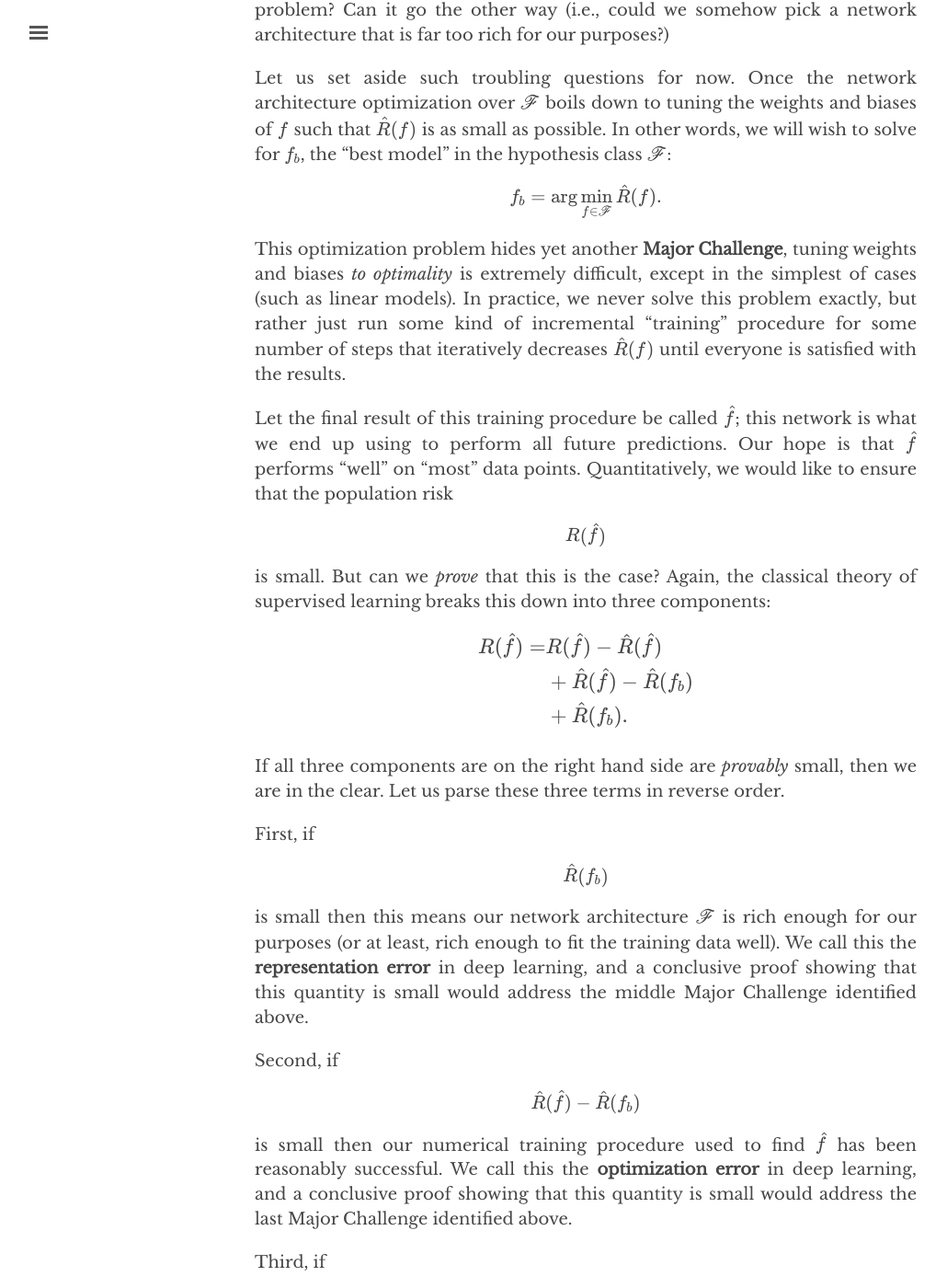
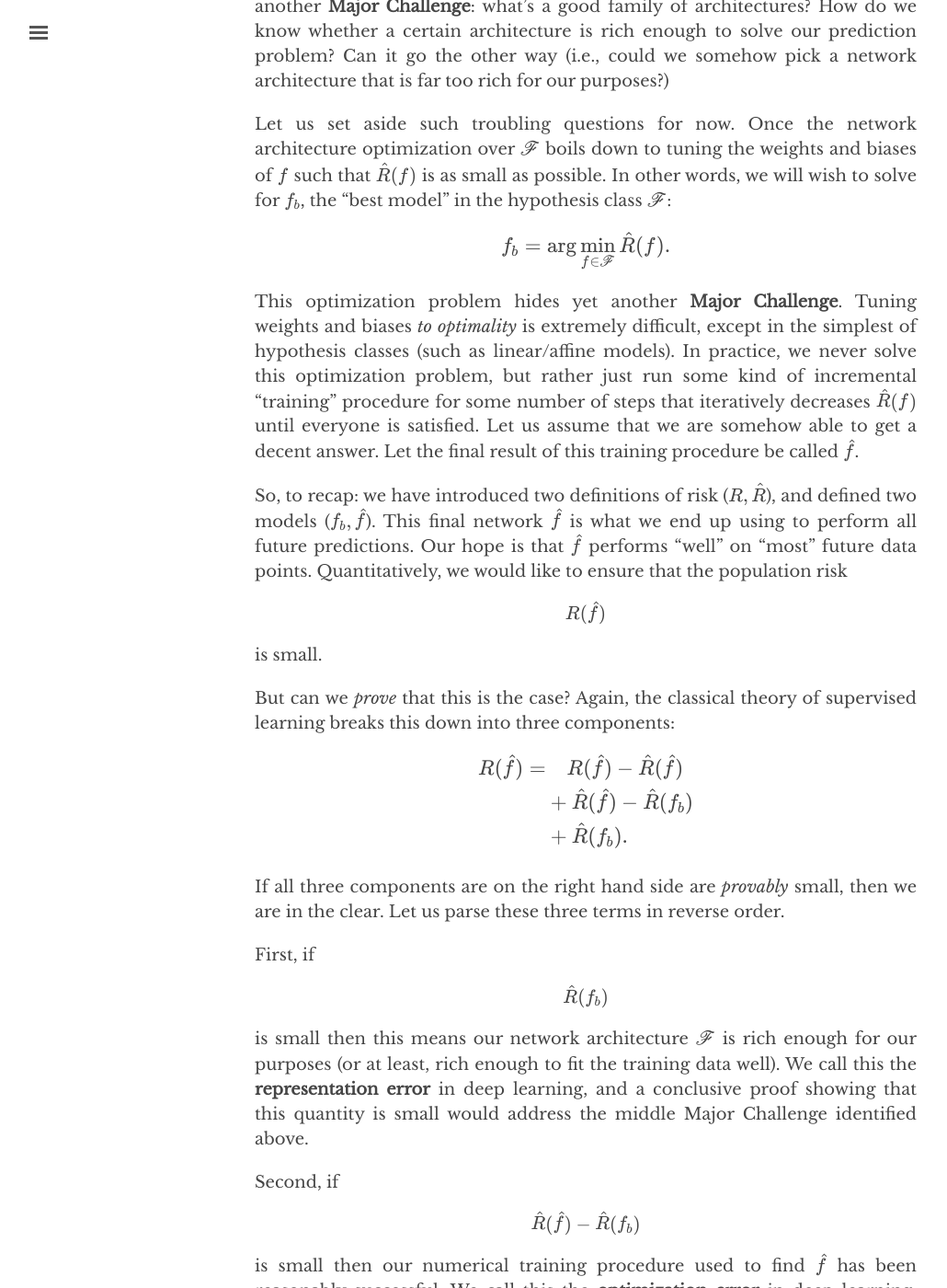
Before and after one commit to chinmayhegde/fodl, a Jekyll site: the page built from _posts/2022-01-19-introduction.md, in a window 1280 px wide and 1400 px high, scrolled down 1861 px. Shown: the whole window at 92% size, without its empty margins (3-1033 px from the left). Built offline with Jekyll 4.4.1, drawn with Linux system fonts in a browser that asks for light colours; nearby versions of some CDN libraries.

Commit message:
Update 2022-01-19-introduction.md

```diff
--- a/_posts/2022-01-19-introduction.md
+++ b/_posts/2022-01-19-introduction.md
@@ -4,6 +4,10 @@ title: Introduction
 categories: intro
 date: 2022-01-19
 ---
+
+## Motivation
+{:.label}
+
 
 Our goal is to reason about (deep) neural networks from the lens of *theory*.
 
@@ -54,19 +58,22 @@ macros["\\f"] = "\\mathscr{F}"
 Now, reducing the empirical risk $\hat{R}(f)$ to as small as possible is akin to function optimization. To make this numerically tractable, we will first cook up a hypothesis class $\f$. In deep learning, this can be thought of as the set of all neural network models that obey a certain architecture[^fn1]. This now poses another **Major Challenge**: what's a good family of architectures? How do we know whether a certain architecture is rich enough to solve our prediction problem? Can it go the other way (i.e., could we somehow pick a network architecture that is far too rich for our purposes?)
 
 Let us set aside such troubling questions for now. Once the network architecture optimization over $\f$ boils down to tuning the weights and biases of $f$ such that $\hat{R}(f)$ is as small as possible. In other words, we will wish to solve for $f_b$, the "best model" in the hypothesis class $\f$:
-\\[
+
+$$
 f_b = \arg \min_{f \in \f} \hat{R}(f) .
-\\]
+$$
 
-This optimization problem hides yet another **Major Challenge**, tuning weights and biases *to optimality* is extremely difficult, except in the simplest of cases (such as linear models). In practice, we never solve this problem exactly, but rather just run some kind of incremental "training" procedure for some number of steps that iteratively decreases $\hat{R}(f)$ until everyone is satisfied with the results.
+This optimization problem hides yet another **Major Challenge**. Tuning weights and biases *to optimality* is extremely difficult, except in the simplest of hypothesis classes (such as linear/affine models). In practice, we never solve this optimization problem, but rather just run some kind of incremental "training" procedure for some number of steps that iteratively decreases $\hat{R}(f)$ until everyone is satisfied. Let us assume that we are somehow able to get a decent answer. Let the final result of this training procedure be called $\hat{f}$.
 
-Let the final result of this training procedure be called $\hat{f}$; this network is what we end up using to perform all future predictions. Our hope is that $\hat{f}$ performs "well" on "most" data points. Quantitatively, we would like to ensure that the population risk
+So, to recap: we have introduced two definitions of risk ($R, \hat{R}$), and defined two models ($f_b, \hat{f}$). This final network $\hat{f}$ is what we end up using to perform all future predictions. Our hope is that $\hat{f}$ performs "well" on "most" future data points. Quantitatively, we would like to ensure that the population risk
 \\[R(\hat{f}) \\]
-is small. But can we *prove* that this is the case? Again, the classical theory of supervised learning breaks this down into three components:
+is small.
+
+But can we *prove* that this is the case? Again, the classical theory of supervised learning breaks this down into three components:
 
 $$
 \begin{aligned}
-R(\hat{f}) = &R(\hat{f}) - \hat{R}(\hat{f}) \\
+R(\hat{f}) = & \quad R(\hat{f}) - \hat{R}(\hat{f}) \\
           &+ \hat{R}(\hat{f}) - \hat{R}(f_b) \\
           &+ \hat{R}(f_b) .
 \end{aligned}
@@ -86,7 +93,7 @@ Third, if
 \\[R(\hat{f}) - \hat{R}(\hat{f}) \\]
 is small then $R$ and $\hat{R}$ are not too different for $\hat{f}$. In other words, we need to prove that the empirical risk is a *good proxy* for the population risk. we call this the **generalization problem** in deep learning, and a decisive solution to this problem would address the first Major Challenge identified above.
 
-### Outline
+## Outline
 {:.label}
 
 The above narrative is all rather classical, and can be found in any introductory text on statistical machine learning. For simple cases (such as linear models) fairly precise bounds can be derived for all three quantities.
```
